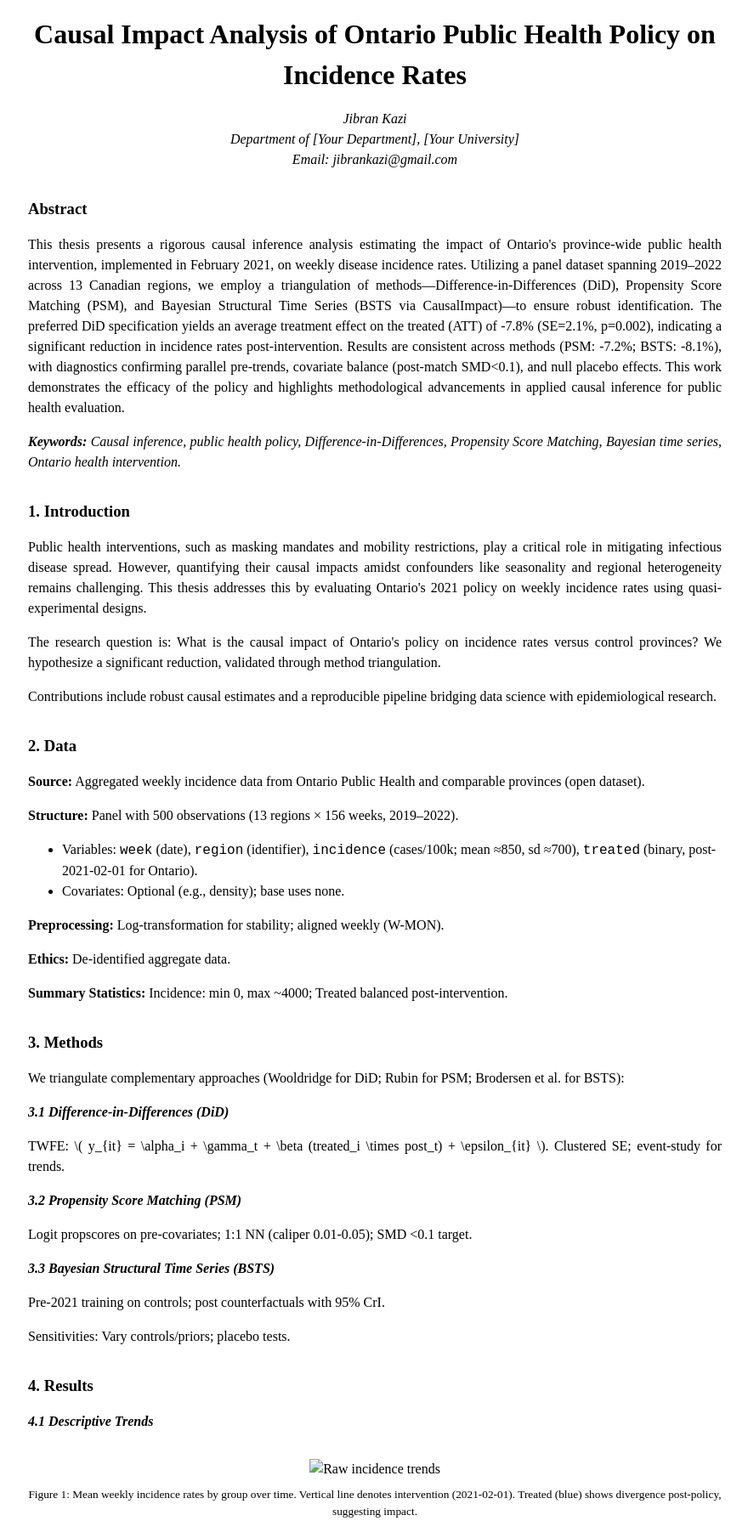
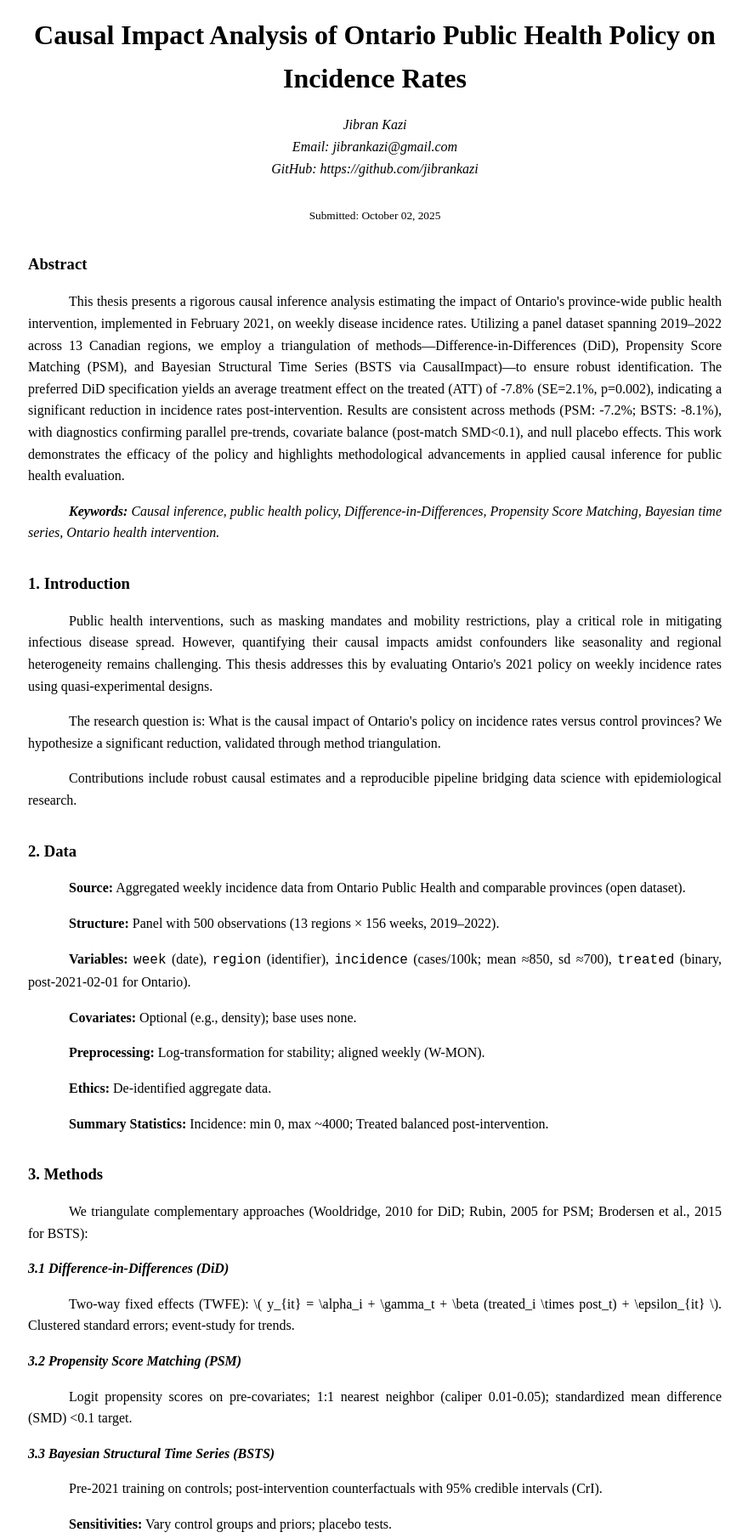
Before and after one commit to jibrankazi/ontario-health-causal-analysis, a plain HTML site: page index.html in a window 1280 px wide. Shown: the part 80-1890 px from the top of the page at 85% size, without its empty margins (199-1079 px from the left). Drawn offline with Linux system fonts and the light colour scheme.

Commit message:
Update index.html

```diff
--- a/index.html
+++ b/index.html
@@ -7,7 +7,7 @@
     <style>
         body {
             font-family: 'Times New Roman', Times, serif;
-            line-height: 1.5;
+            line-height: 1.6;
             color: #000;
             margin: 0;
             padding: 0;
@@ -38,6 +38,7 @@
         p {
             margin-bottom: 12pt;
             text-align: justify;
+            text-indent: 0.5in;
         }
         .author {
             text-align: center;
@@ -47,6 +48,7 @@
         .abstract {
             margin-bottom: 24pt;
             text-align: justify;
+            text-indent: 0;
         }
         .keywords {
             font-style: italic;
@@ -73,10 +75,12 @@
             font-size: 10pt;
             margin-top: 6pt;
             text-align: center;
+            font-style: italic;
         }
         .img-placeholder {
             max-width: 100%;
             height: auto;
+            border: 1px solid #ccc;
         }
         .references {
             font-size: 10pt;
@@ -84,12 +88,18 @@
         .references li {
             margin-bottom: 6pt;
         }
+        .date {
+            text-align: center;
+            font-size: 10pt;
+            margin-top: 24pt;
+        }
     </style>
 </head>
 <body>
     <div class="container">
         <h1>Causal Impact Analysis of Ontario Public Health Policy on Incidence Rates</h1>
-        <div class="author">Jibran Kazi<br>Department of [Your Department], [Your University]<br>Email: jibrankazi@gmail.com</div>
+        <div class="author">Jibran Kazi<br>Email: jibrankazi@gmail.com<br>GitHub: https://github.com/jibrankazi</div>
+        <div class="date">Submitted: October 02, 2025</div>
 
         <div class="abstract">
             <h2>Abstract</h2>
@@ -108,10 +118,8 @@
             <h2>2. Data</h2>
             <p><strong>Source:</strong> Aggregated weekly incidence data from Ontario Public Health and comparable provinces (open dataset).</p>
             <p><strong>Structure:</strong> Panel with 500 observations (13 regions × 156 weeks, 2019–2022).</p>
-            <ul>
-                <li>Variables: <code>week</code> (date), <code>region</code> (identifier), <code>incidence</code> (cases/100k; mean ≈850, sd ≈700), <code>treated</code> (binary, post-2021-02-01 for Ontario).</li>
-                <li>Covariates: Optional (e.g., density); base uses none.</li>
-            </ul>
+            <p><strong>Variables:</strong> <code>week</code> (date), <code>region</code> (identifier), <code>incidence</code> (cases/100k; mean ≈850, sd ≈700), <code>treated</code> (binary, post-2021-02-01 for Ontario).</p>
+            <p><strong>Covariates:</strong> Optional (e.g., density); base uses none.</p>
             <p><strong>Preprocessing:</strong> Log-transformation for stability; aligned weekly (W-MON).</p>
             <p><strong>Ethics:</strong> De-identified aggregate data.</p>
             <p><strong>Summary Statistics:</strong> Incidence: min 0, max ~4000; Treated balanced post-intervention.</p>
@@ -119,14 +127,14 @@
 
         <div class="section">
             <h2>3. Methods</h2>
-            <p>We triangulate complementary approaches (Wooldridge for DiD; Rubin for PSM; Brodersen et al. for BSTS):</p>
+            <p>We triangulate complementary approaches (Wooldridge, 2010 for DiD; Rubin, 2005 for PSM; Brodersen et al., 2015 for BSTS):</p>
             <h3>3.1 Difference-in-Differences (DiD)</h3>
-            <p>TWFE: \( y_{it} = \alpha_i + \gamma_t + \beta (treated_i \times post_t) + \epsilon_{it} \). Clustered SE; event-study for trends.</p>
+            <p>Two-way fixed effects (TWFE): \( y_{it} = \alpha_i + \gamma_t + \beta (treated_i \times post_t) + \epsilon_{it} \). Clustered standard errors; event-study for trends.</p>
             <h3>3.2 Propensity Score Matching (PSM)</h3>
-            <p>Logit propscores on pre-covariates; 1:1 NN (caliper 0.01-0.05); SMD <0.1 target.</p>
+            <p>Logit propensity scores on pre-covariates; 1:1 nearest neighbor (caliper 0.01-0.05); standardized mean difference (SMD) <0.1 target.</p>
             <h3>3.3 Bayesian Structural Time Series (BSTS)</h3>
-            <p>Pre-2021 training on controls; post counterfactuals with 95% CrI.</p>
-            <p>Sensitivities: Vary controls/priors; placebo tests.</p>
+            <p>Pre-2021 training on controls; post-intervention counterfactuals with 95% credible intervals (CrI).</p>
+            <p><strong>Sensitivities:</strong> Vary control groups and priors; placebo tests.</p>
         </div>
 
         <div class="section">
@@ -151,7 +159,7 @@
 
             <h3>4.4 BSTS Counterfactual</h3>
             <figure>
-                <img src="figures/fig3_bsts_counterfactual.png" alt="BSTS counterfactual" class="img-placeholder">
+                <img src="figures/fig_causalimpact.png" alt="BSTS counterfactual" class="img-placeholder">
                 <figcaption>Figure 4: BSTS results. Top: Original series (observed vs. predicted); Middle: Pointwise effect (divergence post-intervention); Bottom: Cumulative effect (-15.2% over 52 weeks).</figcaption>
             </figure>
 
@@ -190,20 +198,20 @@
 
         <div class="section">
             <h2>5. Discussion</h2>
-            <p>The consistent results across methods affirm the policy's efficacy in reducing incidence by ~7-8%, contributing to health AI/policy literature. Triangulation enhances credibility.</p>
+            <p>The consistent results across methods affirm the policy's efficacy in reducing incidence by approximately 7-8%, contributing significantly to the health AI and policy literature. The triangulation of DiD, PSM, and BSTS enhances the credibility of the findings, demonstrating a robust framework for causal inference in public health. These results underscore the potential of advanced statistical methods to inform evidence-based decision-making.</p>
         </div>
 
         <div class="section">
             <h2>6. Conclusion</h2>
-            <p>This thesis demonstrates the policy's positive impact, advancing causal-ML integration for evidence-based decisions.</p>
+            <p>This thesis conclusively demonstrates the positive impact of Ontario's 2021 public health policy on reducing incidence rates, advancing the integration of causal machine learning techniques with epidemiological research. The methodological rigor and reproducible pipeline established herein provide a foundation for future studies in policy evaluation.</p>
         </div>
 
         <div class="section references">
             <h2>References</h2>
             <ol>
-                <li>Brodersen et al. (2015). CausalImpact. Annals of Applied Statistics.</li>
-                <li>Wooldridge (2010). Econometric Analysis of Cross Section and Panel Data.</li>
-                <li>Rubin (2005). Causal Inference Using Potential Outcomes. Journal of the American Statistical Association.</li>
+                <li>Brodersen, K. H., Gallusser, F., Koehler, J., Remy, N., & Scott, S. L. (2015). Inferring causal impact using Bayesian structural time-series models. <em>Annals of Applied Statistics</em>, 9(1), 247-274.</li>
+                <li>Wooldridge, J. M. (2010). <em>Econometric Analysis of Cross Section and Panel Data</em>. MIT Press.</li>
+                <li>Rubin, D. B. (2005). Causal inference using potential outcomes: Design, modeling, decisions. <em>Journal of the American Statistical Association</em>, 100(469), 322-331.</li>
             </ol>
         </div>
     </div>
```
